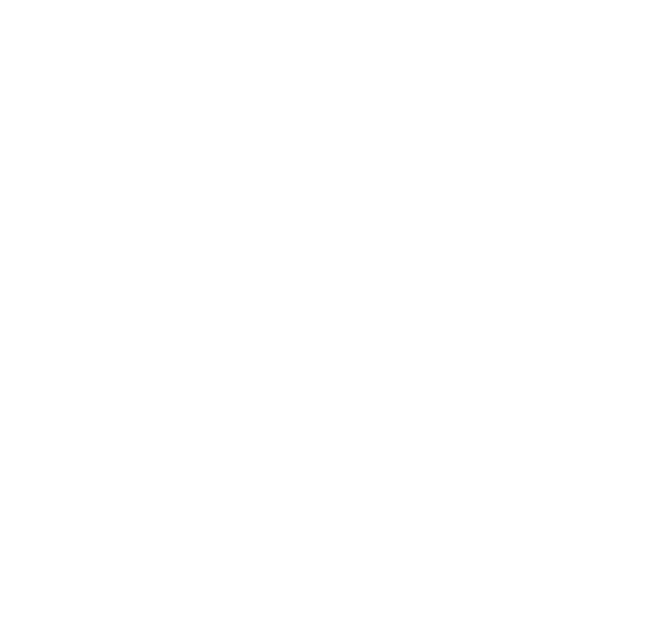
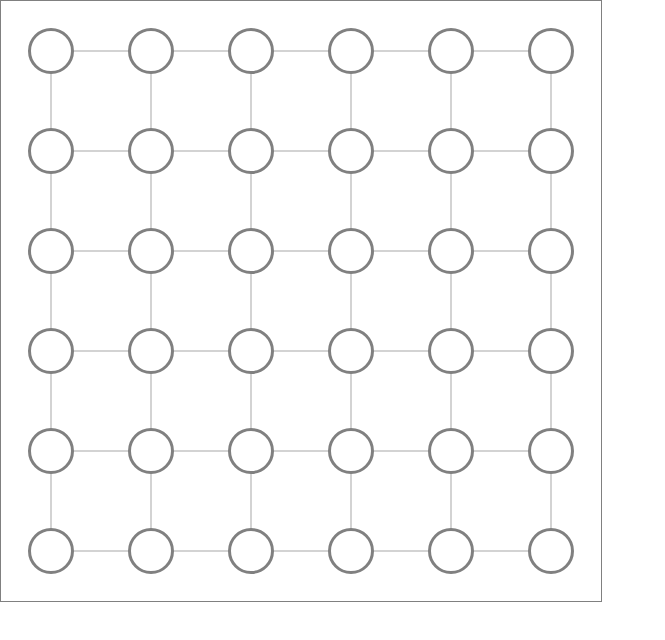
Before and after one commit to GWDx/Gobang, a Vue app: page / in a window 1280 px wide. Shown: the top 640 px of the page, without its empty margins (0-665 px from the left). Built offline with nearby package versions, Linux system fonts and the light colour scheme.

Commit message:
棋盘、棋子的 HTML、CSS

```diff
--- a/src/App.vue
+++ b/src/App.vue
@@ -1,3 +1,65 @@
 <template>
-    <div></div>
+    <div class="box">
+        <div class="squareGrid">
+            <div class="square" v-for="(x, i) in Array(25)" :key="i"></div>
+        </div>
+
+        <div class="chessmanGrid">
+            <div class="chessmanSquare" v-for="(x, i) in Array(36)" :key="i">
+                <div class="chessman"></div>
+            </div>
+        </div>
+    </div>
 </template>
+
+<style scoped>
+    .box {
+        width: fit-content;
+        height: fit-content;
+    }
+    .squareGrid {
+        position: absolute;
+        left: 50px;
+        top: 50px;
+        display: grid;
+        grid-template-columns: repeat(5, 1fr);
+        grid-template-rows: repeat(5, 1fr);
+        width: 500px;
+        height: 500px;
+        border: solid 1px lightgray;
+    }
+    .square {
+        font-size: 30px;
+        display: flex;
+        align-items: center;
+        justify-content: center;
+        border: solid 1px lightgray;
+    }
+    .chessmanGrid {
+        position: absolute;
+        left: 0px;
+        top: 0px;
+        display: grid;
+        grid-template-columns: repeat(6, 1fr);
+        grid-template-rows: repeat(6, 1fr);
+        width: 600px;
+        height: 600px;
+        border: solid 1px gray;
+    }
+    .chessmanSquare {
+        display: flex;
+        align-items: center;
+        justify-content: center;
+        /* border: solid 1px gray; */
+    }
+    .chessman {
+        width: 40%;
+        height: 40%;
+        border-radius: 50%;
+        border: solid 3px gray;
+        background: white;
+        display: flex;
+        align-items: center;
+        justify-content: center;
+    }
+</style>
```
